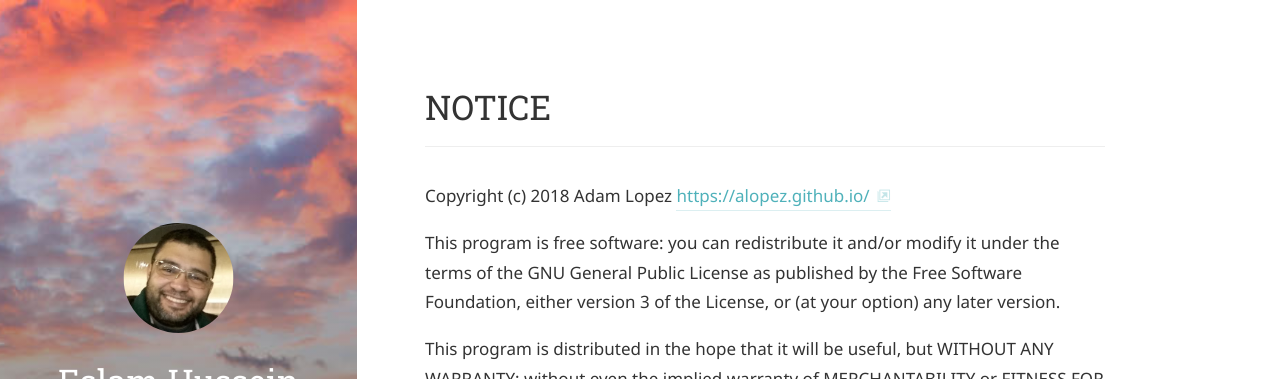
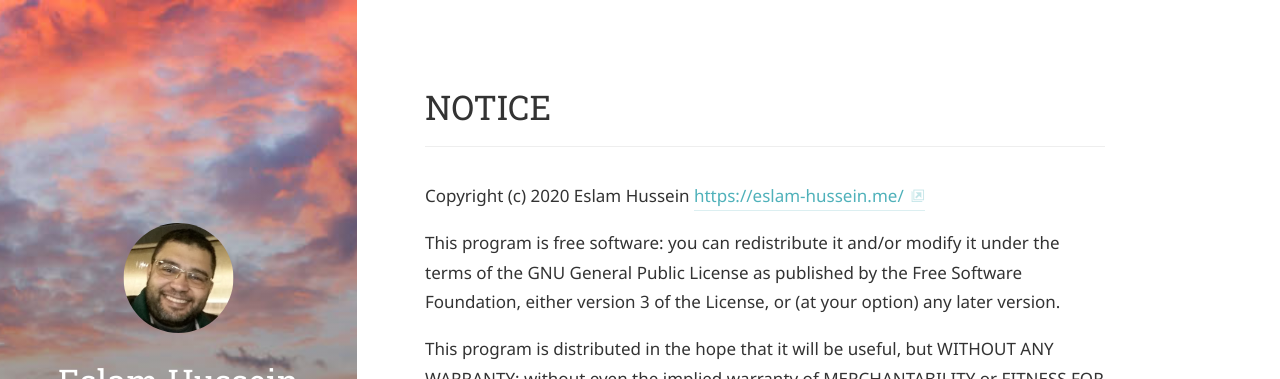
Before and after one commit to EslamAli86/eslamali86.github.io, a Jekyll site: the page built from NOTICE.md, in a window 1280 px wide and 900 px high. Shown: the top 379 px of the window. Built offline with Jekyll 4.4.1, drawn with Linux system fonts in a browser that asks for light colours; some web fonts are replaced; our own code applies the rules of GitHub Pages for plain Markdown files.

Commit message:
Update NOTICE.md

```diff
--- a/NOTICE.md
+++ b/NOTICE.md
@@ -1,6 +1,6 @@
 # NOTICE
 
-Copyright (c) 2018 Adam Lopez <https://alopez.github.io/>
+Copyright (c) 2020 Eslam Hussein <https://eslam-hussein.me/>
 
 This program is free software: you can redistribute it and/or modify
 it under the terms of the GNU General Public License as published by
```
